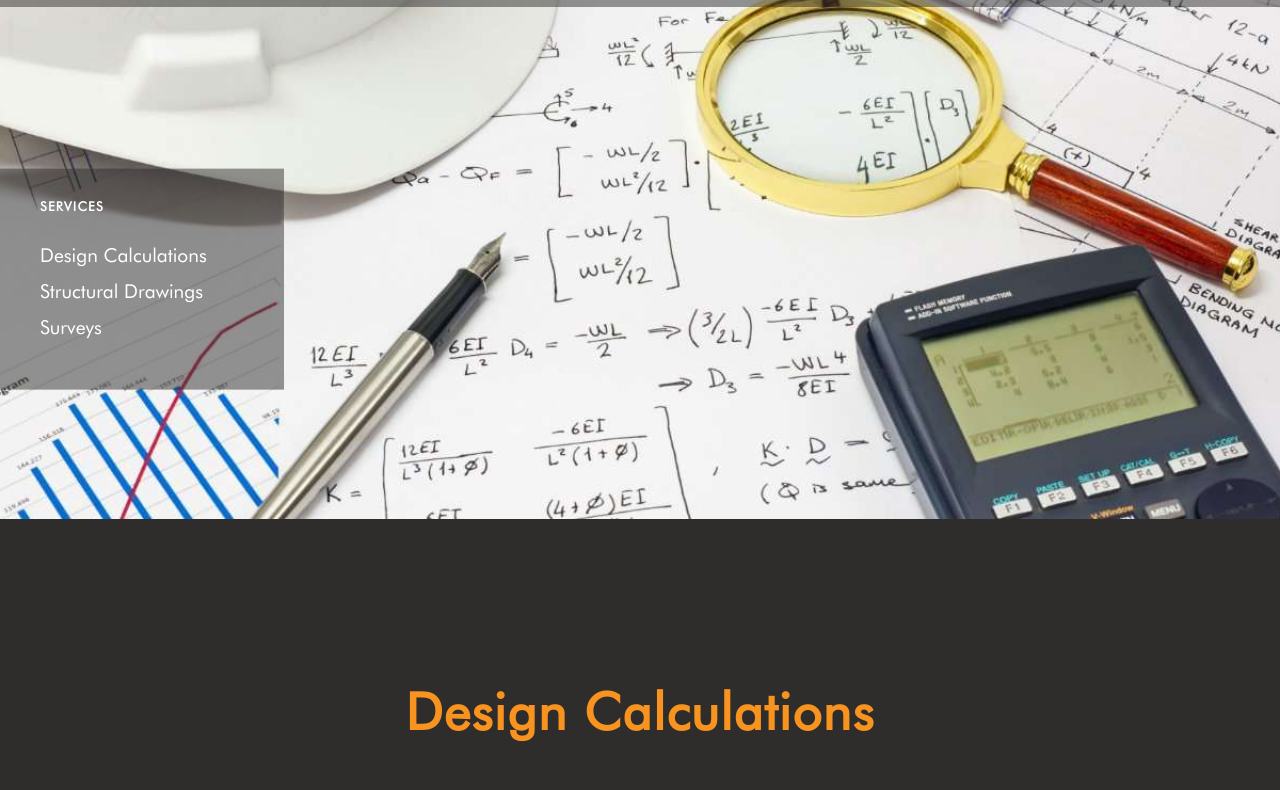
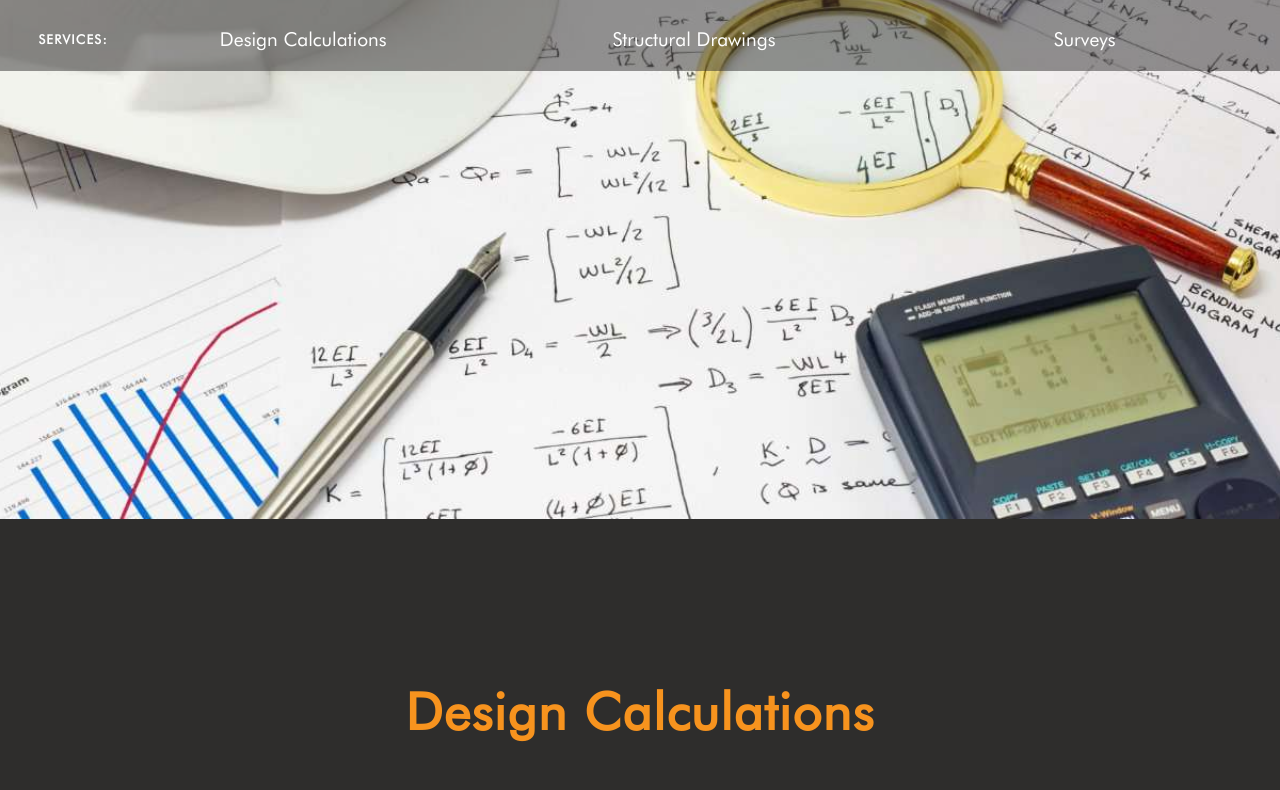
Before and after one commit to Jahsiah95/Ridgeline, a plain HTML site: page services/services.html in a window 1280 px wide. Shown: the part 121-911 px from the top of the page. Drawn offline with Linux system fonts and the light colour scheme.

Commit message:
initial commit

```diff
--- a/index.css
+++ b/index.css
@@ -13,7 +13,7 @@ html{
 body{
     margin: 0;
     max-width: 100%;
-    height: 100%;
+    overflow-x: hidden;
 }
 
 #header{
@@ -95,15 +95,39 @@ li{
     display: flex;
     justify-content: center;
     align-items: center;
+    /* background-size: cover;
+    background-position: center; */
+}
+
+#currentImg{
+    height: 100%;
+    width: 100%;
+    position: absolute;
+    /* display: flex;
+    justify-content: center;
+    align-items: center; */
     background-size: cover;
     background-position: center;
+    /* z-index: 0; */
+}
+
+#nextImg{
+    height: 100%;
+    width: 100%;
+    position: absolute;
+    /* display: flex;
+    justify-content: center;
+    align-items: center; */
+    background-size: cover;
+    background-position: center;
+    z-index: 0;
 }
 
 @keyframes fade{
     0%{left: 100%;}
-    15%{left: 0%;}
-    85%{right: 0%;}
-    100%{right: 100%;}
+    10%{left: 0%;}
+    /* 15%{left: 0%;} */
+    100%{left: 0%;}
 }
 
 #heroText{
@@ -117,6 +141,7 @@ li{
     margin-bottom: 5vw;
     width: 100%;
     margin-left: 3vw;
+    z-index: 1;
 }
 
 p{
@@ -128,6 +153,15 @@ p{
     color: #f7931e;
     background: #2e2d2c7f;
     width: fit-content;
+    position: relative;
+    /* animation-timing-function: ease-in; */
+}
+
+@keyframes swipe{
+    0%{left: 100%;}
+    10%{left: 0%;}
+    85%{right: 0%;}
+    100%{right: 50%;}
 }
 
 .phrase{
@@ -177,6 +211,7 @@ p{
 .img1{
     background: url('./media/house\ construcion.jpg');
     background-attachment: fixed;
+    background-attachment: -webkit-fixed;
     background-size: cover;
     background-position: bottom;
     /* width: 50%; */
@@ -185,6 +220,7 @@ p{
 .img2{
     background: url('./media/extension\ window.webp');
     background-attachment: fixed;
+    background-attachment: -webkit-fixed;
     background-repeat: no-repeat;
     background-size: cover;
     background-position: bottom;
@@ -195,6 +231,7 @@ p{
 .img3{
     background: url('./media/internal\ kitchen.jpg');
     background-attachment: fixed;
+    background-attachment: -webkit-fixed;
     background-position: center;
     display: flex;
     justify-content: center;
--- a/services/services.css
+++ b/services/services.css
@@ -5,49 +5,75 @@
 
 html{
     width: 100%;
-    height: 100%;
+    min-height: 100%;
     font-family: Futura;
 }
 
 body{
     width: 100%;
-    height: 100%;
     margin: 0;
+    margin-bottom: -15vw;
+    background: url('../media/timber\ roof.webp');
+    background-position: center;
+    background-size: cover;
+    background-attachment: fixed;
 }
 
 #header{
-    position: absolute;
+    position: relative;
+    /* top: 10vw; */
     width: 100%;
     display: flex;
     justify-content: space-between;
     align-items: center;
-    z-index: 1;
+    z-index: 2;
     transition: background 0.5s;
     height: 10vw;
     background: #2e2d2c7f;
 }
 
-/* #header:hover{
-    background: rgba(47, 79, 79, 0.8);
-} */
+#thumbnail{
+    position: sticky;
+    position: -webkit-sticky;
+    top: 0;
+    max-width: 100%;
+    height: 5vw;
+    background: #2e2d2c7f;
+    display: flex;
+    align-items: center;
+    justify-content: space-around;
+    font-size: 1.5vw;
+    margin: 0;
+    padding-left: 3vw;
+    z-index: 1;
+}
 
-#thumbnail{
-    position: fixed;
-    top: 50%;
-    transform: translateY(-50%);
-    background: #2e2d2c7f;
-    padding-bottom: 2vw;
-    padding-top: 0;
-    display: flex;
-    flex-direction: column;
-    gap: 1vw;
-    font-size: 1.5vw;
+#thumbnail > *{
+    bottom: 0;
+    align-items: center;
+}
+
+.option{
+    width: 100%;
+    height: 100%;
+}
+
+.option:hover{
+    background-color: #f6f6f6;
+    color: #f7931e;
+}
+
+.option > *{
+    bottom: 0;
+    justify-content: center;
+    align-items: center;
 }
 
 h6{
-   /* margin-bottom: 0; */
-   cursor: default;
-   letter-spacing: 0.1vw;
+    width: fit-content;
+    margin: 0;
+    cursor: default;
+    letter-spacing: 0.1vw;
 }
 
 a, ul{
@@ -55,7 +81,7 @@ a, ul{
     color: white;
     list-style: none;
     margin: 0;
-    margin-right: 3vw;
+    /* margin-right: 3vw; */
 }
 
 .tabs{
@@ -68,12 +94,16 @@ a, ul{
 
 .tab{
     display: flex;
+    justify-content: center;
+    align-items: center;
     font-size: 1vw;
     font-weight: bold;
     padding-left: 1vw;
     padding-right: 1vw;
+    margin-right: 3vw;
     letter-spacing: 0.1vw;
     height: 100%;
+    width: 100%;
     transition: height 0.2s;
 }
 
@@ -91,6 +121,7 @@ li{
     height: 100%;
     width: 100%;
     display: flex;
+    justify-content: center;
     align-items: flex-end;
     position: relative;
     bottom: 2vw;
@@ -107,11 +138,14 @@ li{
 }
 
 #body{
+    position: relative;
+    top: -15vw;
     width: 100%;
     min-height: 100%;
     display: flex;
     flex-direction: column;
     align-items: center;
+    z-index: 0;
 }
 
 #body > *{
@@ -123,7 +157,6 @@ li{
     width: 100%;
     color: white;
     background: #2e2d2c;
-    /* color: darkslategray; */
     transition: 0.3s;
 }
 
@@ -138,6 +171,7 @@ li{
     background-size: cover;
     background-position: bottom;
     background-attachment: fixed;
+    background-attachment: -webkit- fixed;
     background-repeat: no-repeat;
 }
 
@@ -146,6 +180,7 @@ li{
     background-size: cover;
     background-position: center;
     background-attachment: fixed;
+    background-attachment: -webkit- fixed;
     background-repeat: no-repeat;
 }
 
@@ -155,6 +190,7 @@ li{
     background-size: contain;
     background-position: bottom;
     background-attachment: fixed;
+    background-attachment: -webkit- fixed;
     /* background-repeat: no-repeat; */
 }
 
@@ -199,9 +235,11 @@ h1{
 }
 
 #footer{
+    position: relative;
     background-color: #2e2d2c;
     max-width: 100%;
     display: flex;
+    flex-direction: row;
     justify-content: space-evenly;
     align-items: center;
     color: white;
@@ -257,11 +295,13 @@ h1{
         height: 100%;
         width: 100%;
         font-size: 2vh;
+        justify-content: center;
     }
 
     li{
         display: flex;
-        justify-content: center;
+        /* justify-content: center; */
+        width: 100%;
         align-items: center;
         bottom: 0;
     }
@@ -295,20 +335,20 @@ h1{
     #imgCalcs{
         background-size: cover;
         background-position: center;
-        background-attachment: scroll;
+        /* background-attachment: scroll; */
     }
 
 
     #imgDraft{
         background-size: contain;
         /* background-position: bottom; */
-        background-attachment: scroll;
+        /* background-attachment: scroll; */
     }
 
     #imgSurvey{
         background-size: cover;
         background-position: bottom;
-        background-attachment: scroll;
+        /* background-attachment: scroll; */
     }
 
     .text{
--- a/services/services.html
+++ b/services/services.html
@@ -10,7 +10,6 @@
 </head>
 
 <body>
-
     <div id="header">
         <a href="../index.html" class="logo"><img class="logo" src="../media/Package/Coloured Logos/SVG/Artboard 1 copy 10.svg" alt=""></a>
         <ul class="tabs">
@@ -25,10 +24,10 @@
         </ul>
     </div>
 
-    <ul id="thumbnail"><h6>SERVICES</h6>
-        <a href="#textCalcs"><li class="design_calculations">Design Calculations</div></a>
-        <a href="#textDrafting"><li class="structural_drawings">Structural Drawings</div></a>
-        <a href="#textSurveys"><li class="surveys">Surveys</div></a>
+    <ul id="thumbnail"><h6>SERVICES:</h6>
+        <a href="#textCalcs" class="option"><li>Design Calculations</li></a>
+        <a href="#textDrafting" class="option"><li>Structural Drawings</li></a>
+        <a href="#textSurveys" class="option"><li>Surveys</li></a>
     </ul>
 
     <div id="body">
@@ -75,7 +74,6 @@
             </div>
         </div>
 
-
     </div>
 
     <div id="footer">
@@ -96,4 +94,5 @@
     </div>
 
 </body>
+
 </html>
```
Also changed, not shown: index.html (+5 -0 lines), index.js (+32 -13 lines).
